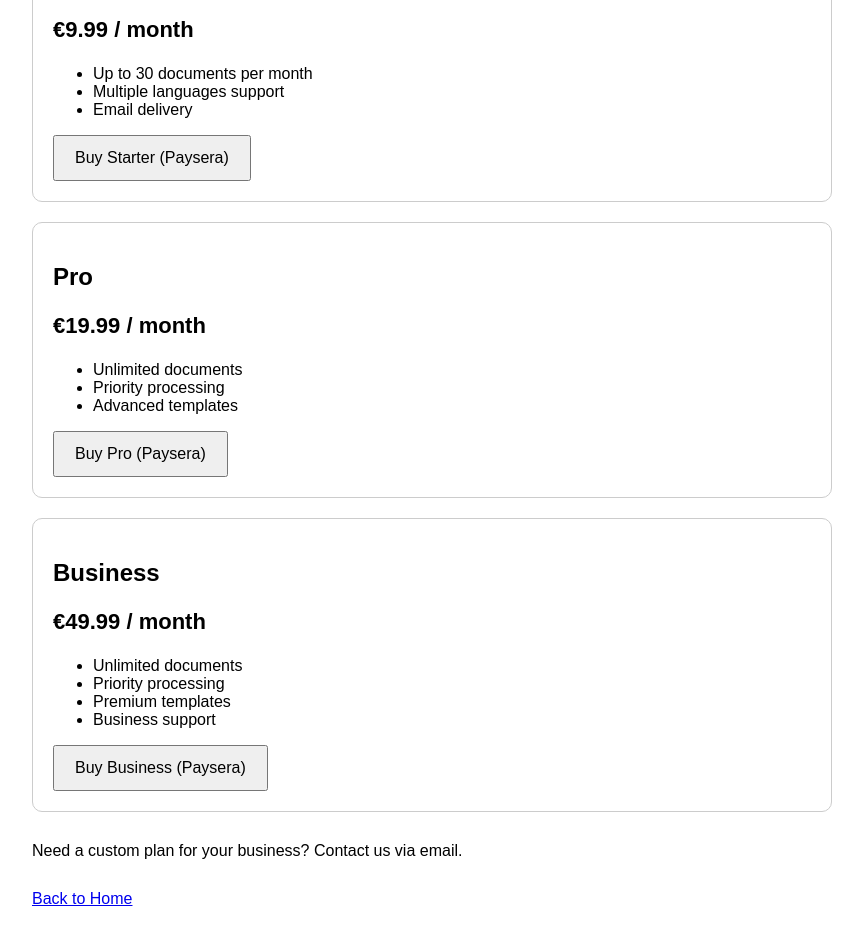
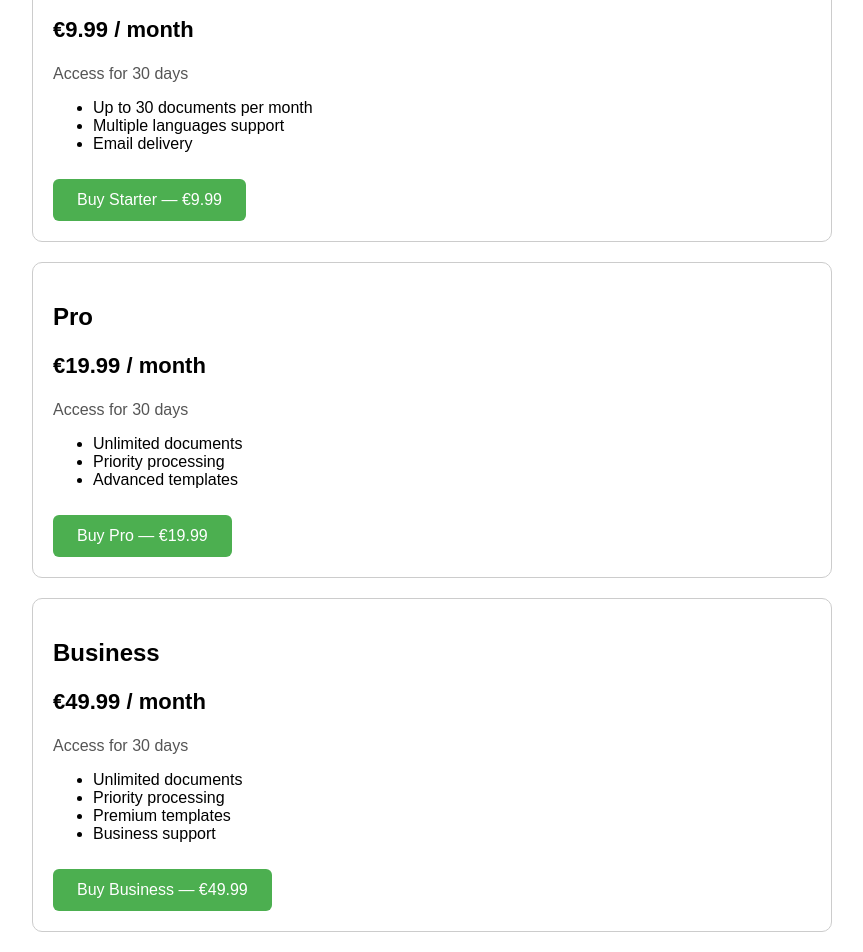
Before and after one commit to docpilot570/docpilot-ai, a Next.js app: page /pricing in a window 1280 px wide. Shown: the part 220-1172 px from the top of the page, without its empty margins (208-1071 px from the left). Built offline with nearby package versions, Linux system fonts and the light colour scheme.

Commit message:
Update pricing.js

```diff
--- a/pages/pricing.js
+++ b/pages/pricing.js
@@ -5,47 +5,88 @@ export default function Pricing() {
 
       <p>
         Choose a plan and get access to AI document generation.
-        Payments are processed securely via Paysera.
+        Payments are processed securely via Payhip.
       </p>
 
       <div style={{border:"1px solid #ccc", borderRadius:10, padding:20, marginTop:30}}>
         <h2>Starter</h2>
         <p style={{fontSize:22}}><b>€9.99 / month</b></p>
+        <p style={{color: "#555", marginBottom: "15px"}}>Access for 30 days</p>
         <ul>
           <li>Up to 30 documents per month</li>
           <li>Multiple languages support</li>
           <li>Email delivery</li>
         </ul>
-        <button style={{padding:"12px 20px", fontSize:16, cursor:"pointer"}}>
-          Buy Starter (Paysera)
-        </button>
+        <a
+          href="https://payhip.com/order?link=DWVGs&pricing_plan=2VGJjRRnGD"
+          style={{
+            display: "inline-block",
+            padding:"12px 24px",
+            fontSize:16,
+            backgroundColor:"#4CAF50",
+            color:"white",
+            textDecoration:"none",
+            borderRadius:6,
+            marginTop:10
+          }}
+        >
+          Buy Starter — €9.99
+        </a>
       </div>
 
       <div style={{border:"1px solid #ccc", borderRadius:10, padding:20, marginTop:20}}>
         <h2>Pro</h2>
         <p style={{fontSize:22}}><b>€19.99 / month</b></p>
+        <p style={{color: "#555", marginBottom: "15px"}}>Access for 30 days</p>
         <ul>
           <li>Unlimited documents</li>
           <li>Priority processing</li>
           <li>Advanced templates</li>
         </ul>
-        <button style={{padding:"12px 20px", fontSize:16, cursor:"pointer"}}>
-          Buy Pro (Paysera)
-        </button>
+        <a
+          href="https://payhip.com/order?link=DWVGs&pricing_plan=JrGElEEABn"
+          style={{
+            display: "inline-block",
+            padding:"12px 24px",
+            fontSize:16,
+            backgroundColor:"#4CAF50",
+            color:"white",
+            textDecoration:"none",
+            borderRadius:6,
+            marginTop:10
+          }}
+        >
+          Buy Pro — €19.99
+        </a>
       </div>
+
       <div style={{border:"1px solid #ccc", borderRadius:10, padding:20, marginTop:20}}>
         <h2>Business</h2>
         <p style={{fontSize:22}}><b>€49.99 / month</b></p>
+        <p style={{color: "#555", marginBottom: "15px"}}>Access for 30 days</p>
         <ul>
           <li>Unlimited documents</li>
           <li>Priority processing</li>
           <li>Premium templates</li>
           <li>Business support</li>
         </ul>
-        <button style={{padding:"12px 20px", fontSize:16, cursor:"pointer"}}>
-          Buy Business (Paysera)
-        </button>
+        <a
+          href="https://payhip.com/order?link=DWVGs&pricing_plan=N9G84VVLGV"
+          style={{
+            display: "inline-block",
+            padding:"12px 24px",
+            fontSize:16,
+            backgroundColor:"#4CAF50",
+            color:"white",
+            textDecoration:"none",
+            borderRadius:6,
+            marginTop:10
+          }}
+        >
+          Buy Business — €49.99
+        </a>
       </div>
+
       <p style={{marginTop:30}}>
         Need a custom plan for your business? Contact us via email.
       </p>
```
